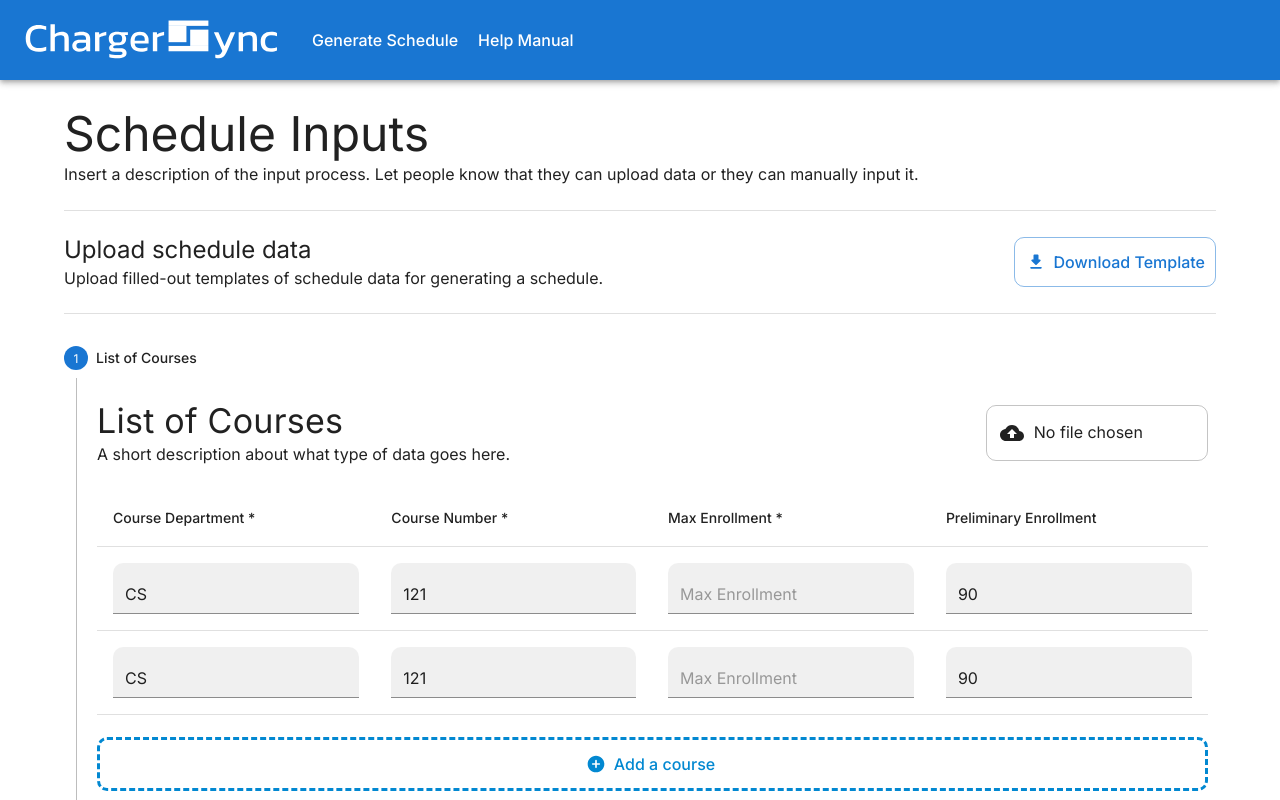
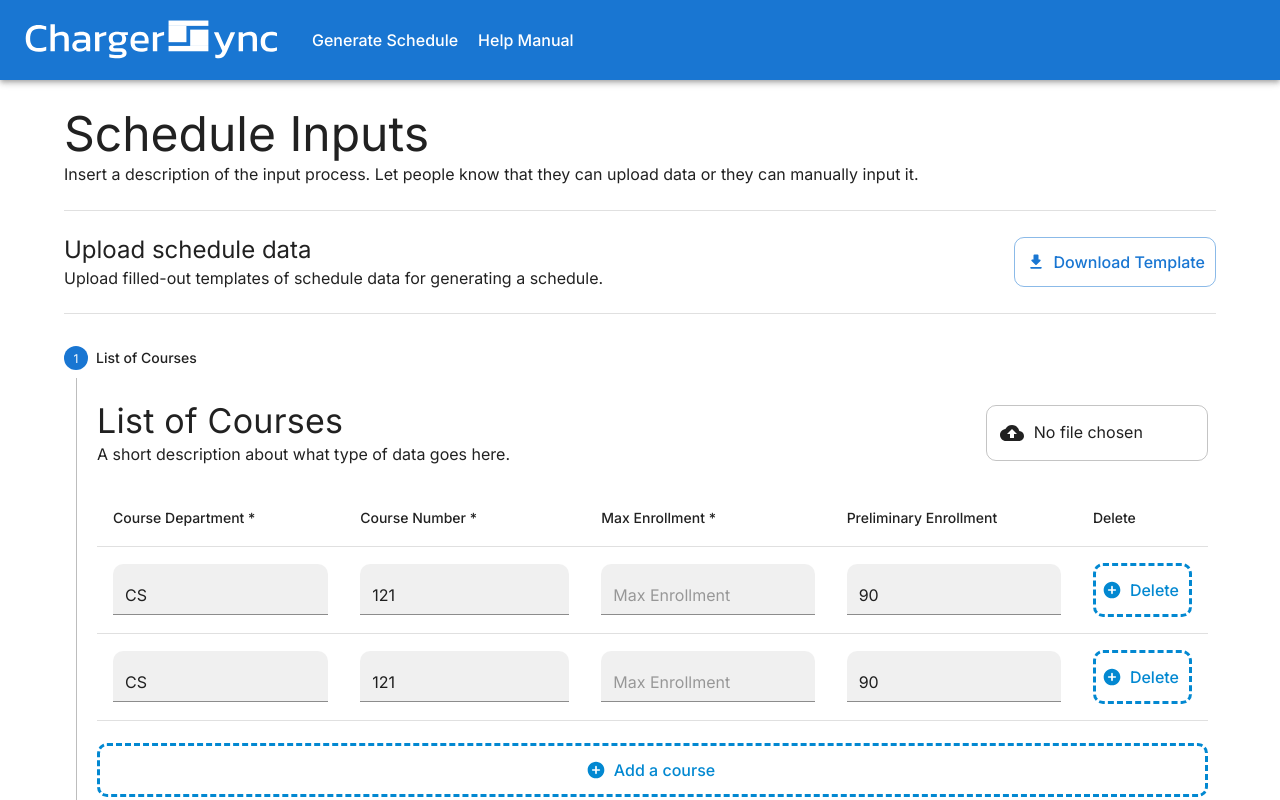
Before and after one commit to BSSD-Technologies/ChargerSync, a Next.js app in the folder frontend/: page /input-data in a window 1280 px wide. Shown: the top 800 px of the page. Built offline with nearby package versions, Linux system fonts and the light colour scheme.

Commit message:
Yayayay now we can also delete rows

```diff
--- a/frontend/src/app/input-data/input-sections/course-input.tsx
+++ b/frontend/src/app/input-data/input-sections/course-input.tsx
@@ -20,7 +20,10 @@ import { Course } from "@/app/_types/Course";
 import { useState } from "react";
 import { v4 as uuidv4 } from "uuid";
 
-function CourseTableRow(props: { row: Course }) {
+function CourseTableRow(props: {
+  row: Course;
+  onDelete: (value: boolean, id: string) => void;
+}) {
   const [department, setDepartment] = useState(props?.row.department);
   const [courseNum, setCourseNum] = useState(props?.row.course_num);
   const [maxEnrollment, setMaxEnrollment] = useState(props?.row.max_enrollment);
@@ -35,7 +38,7 @@ function CourseTableRow(props: { row: Course }) {
           fullWidth
           required
           variant="filled"
-          placeholder="Course ID"
+          placeholder="Course Department"
           type="text"
           value={department}
           onChange={(e) => setDepartment(e.target.value)}
@@ -46,7 +49,7 @@ function CourseTableRow(props: { row: Course }) {
           fullWidth
           required
           variant="filled"
-          placeholder="Course ID"
+          placeholder="Course Number"
           type="text"
           value={courseNum}
           onChange={(e) => setCourseNum(e.target.value)}
@@ -77,6 +80,17 @@ function CourseTableRow(props: { row: Course }) {
           }}
         />
       </TableCell>
+      <TableCell>
+        <Button
+          variant="outlined"
+          color="info"
+          fullWidth
+          startIcon={<AddCircleRoundedIcon />}
+          onClick={() => props.onDelete(true, props.row.uuid)}
+        >
+          Delete
+        </Button>
+      </TableCell>
     </TableRow>
   );
 }
@@ -98,6 +112,13 @@ export default function CourseInput() {
       prelim_enrollment: 90,
     },
   ]);
+
+  const handleDeleteCourse = (value: boolean, id: string) => {
+    if (value)
+      setCourseList((courseList) =>
+        courseList.filter((course) => course.uuid !== id)
+      );
+  };
 
   return (
     <Box
@@ -130,11 +151,16 @@ export default function CourseInput() {
               <TableCell>Course Number *</TableCell>
               <TableCell>Max Enrollment *</TableCell>
               <TableCell>Preliminary Enrollment</TableCell>
+              <TableCell>Delete</TableCell>
             </TableRow>
           </TableHead>
           <TableBody>
             {courseList.map((row) => (
-              <CourseTableRow key={row.uuid} row={row} />
+              <CourseTableRow
+                key={row.uuid}
+                row={row}
+                onDelete={handleDeleteCourse}
+              />
             ))}
           </TableBody>
         </Table>
@@ -149,13 +175,11 @@ export default function CourseInput() {
                 ...courseList,
                 {
                   uuid: uuidv4(),
-                  department: "CS",
-                  course_num: "121",
-                  max_enrollment: 100,
-                  prelim_enrollment: 90,
+                  department: "",
+                  course_num: "",
+                  max_enrollment: 0,
                 },
               ]);
-              console.log("Test");
             }}
           >
             Add a course
```
